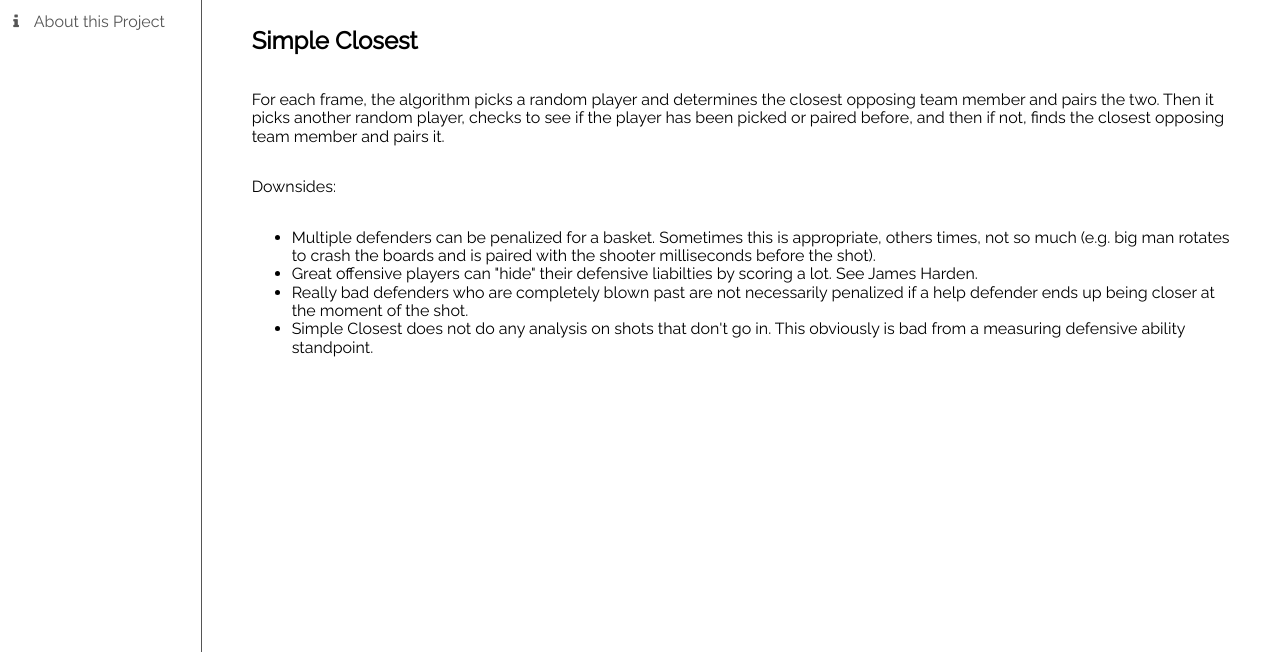
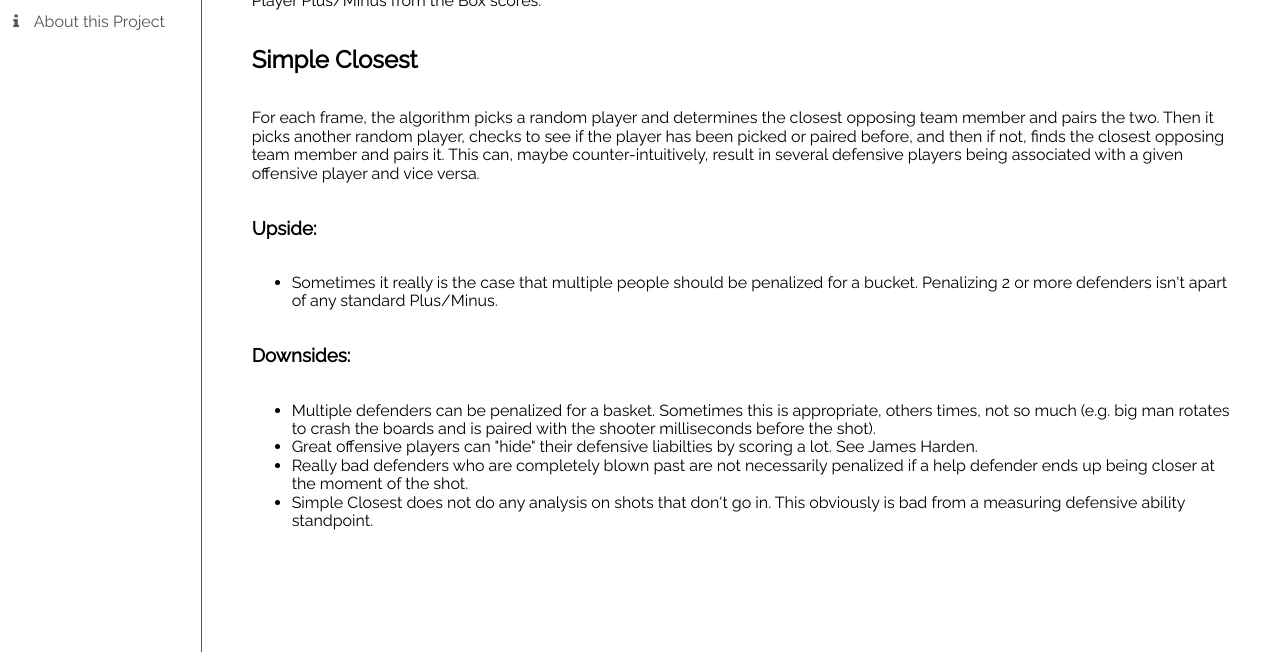
Before and after one commit to kingfisher13/Spatial-Defensive-Statistics, a website: page About/index.html in a window 1280 px wide. Shown: the part 148-800 px from the top of the page. Drawn offline with nearby package versions, Linux system fonts and the light colour scheme.

Commit message:
More about text

```diff
--- a/About/index.html
+++ b/About/index.html
@@ -28,10 +28,14 @@
     </nav>
 
     <div class="main-wrapper">
-      <p>This is a project by <a href="http://kfcartography.com">Josh Ryan</a>. It aims to explore the relationship between defense and space as played in the NBA (National Basketball Association). The algorithms used to generate the various statistics are described below. The Visualization page shows an example game with the currently selected algorithm. Blue lines are the defensive pairings (who is guarding who) that are used to calculate the Plus/Minus statistics in the table.</p>
+      <p>This is a project by <a href="http://kfcartography.com">Josh Ryan</a>. It aims to explore the relationship between defense and space as played in the NBA (National Basketball Association). The algorithms used to generate the various statistics are described below. The Visualization page shows an example game with the currently selected algorithm. Blue lines are the defensive pairings (who is guarding who) that are used to calculate the Plus/Minus statistics in the table. These Plus/Minus stats are more granular than either the Team Plus/Minus or the Player Plus/Minus from the Box scores.</p>
       <h2>Simple Closest</h2>
-      <p>For each frame, the algorithm picks a random player and determines the closest opposing team member and pairs the two. Then it picks another random player, checks to see if the player has been picked or paired before, and then if not, finds the closest opposing team member and pairs it.</p>
-      <p>Downsides:</p>
+      <p>For each frame, the algorithm picks a random player and determines the closest opposing team member and pairs the two. Then it picks another random player, checks to see if the player has been picked or paired before, and then if not, finds the closest opposing team member and pairs it. This can, maybe counter-intuitively, result in several defensive players being associated with a given offensive player and vice versa.</p>
+      <h3>Upside:</h3>
+      <ul>
+        <li>Sometimes it really is the case that multiple people should be penalized for a bucket. Penalizing 2 or more defenders isn't apart of any standard Plus/Minus.</li>
+      </ul>
+      <h3>Downsides:</h3>
       <ul>
         <li>Multiple defenders can be penalized for a basket. Sometimes this is appropriate, others times, not so much (e.g. big man rotates to crash the boards and is paired with the shooter milliseconds before the shot).</li>
         <li>Great offensive players can "hide" their defensive liabilties by scoring a lot. See James Harden.</li>
```
